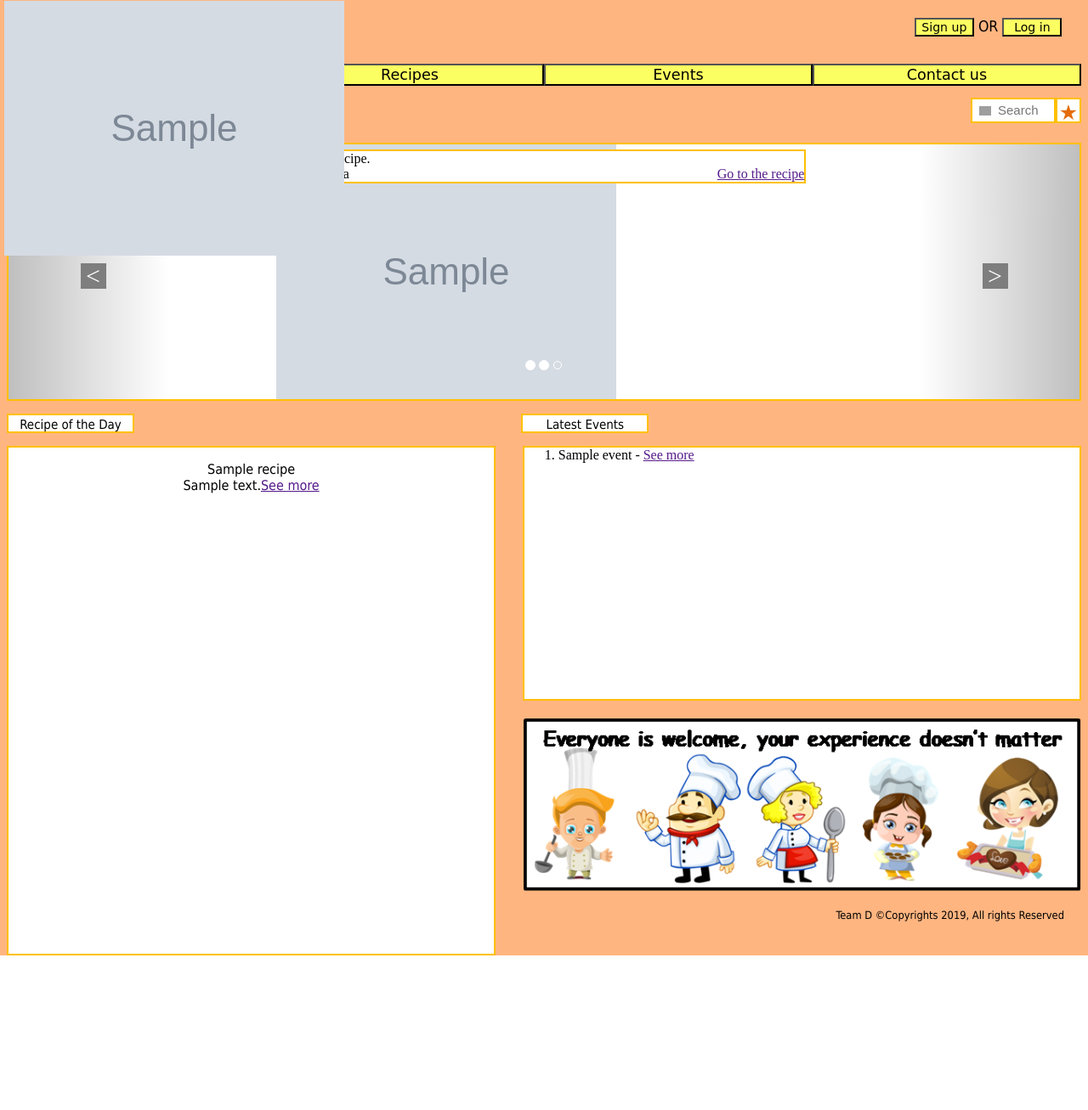
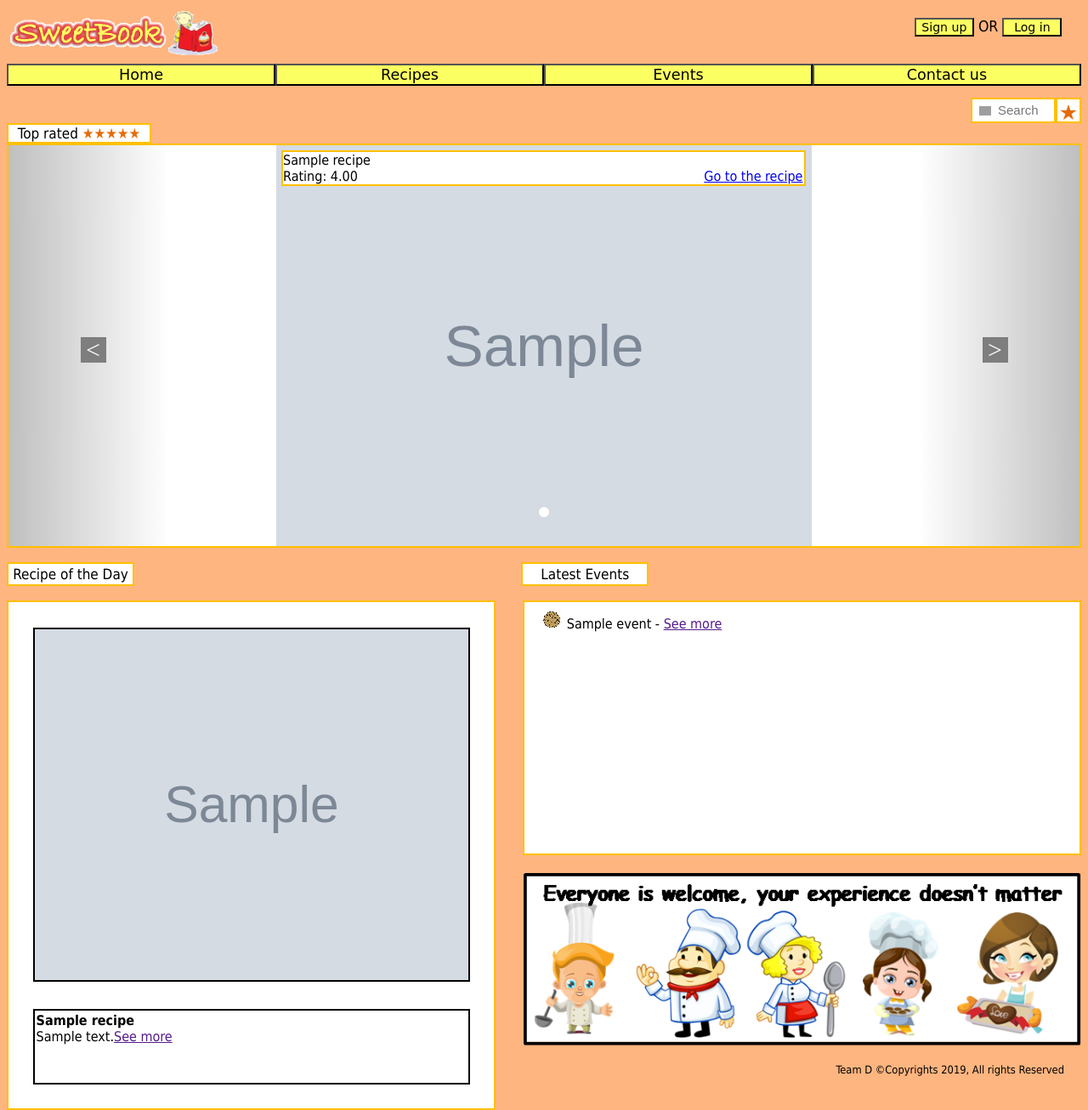
Before and after one commit to princesszet/sweetbook_project, a Django app: page / in a window 1280 px wide. Shown: the whole page at 85% size. Before the commit the page ends 1125 px from the top, so only its background shows below. Run offline with Django 3.2, Linux system fonts and the light colour scheme; tables that the repository leaves empty hold one stand-in row (values such as "Sample post"); grey boxes marked "Sample" are stand-in pictures; some libraries are stand-ins or nearby versions; grey boxes are pictures that could not be loaded.

Commit message:
Corrected some errors in templates home.html

```diff
--- a/sweetbook_project/static/css/home.css
+++ b/sweetbook_project/static/css/home.css
@@ -30,11 +30,11 @@ input{
 
 #topratedhead{
 	clear: both;
-	width: 150px;
-	height: 23px;
+	width: 170px;
+	height: auto;
 	border: 2px solid #ffc000;
 	background-color: white;
-	font-size: 15px;
+	font-size: 17px;
 	text-align: center;
 	margin: 0px;
 }
@@ -55,11 +55,13 @@ input{
 	margin-left: 25%;
 }
 
-.bs-example {
-	margin: 2%;
+.item-image{
+	height: 100%;
+	width: 100%;
 }
 
 .item-text{
+	font-family: Tahoma, Geneva, sans-serif;
 	border: 2px solid #ffc000;
 	background-color: #fff;
 	width:98%;
@@ -71,6 +73,7 @@ input{
 
 .item-text span{
 	float: right;
+	margin-right: 2px;
 }
 
 .glyphicon{
@@ -84,11 +87,11 @@ input{
 }
 
 #headers p{
-	height: 23px;
+	height: auto;
 	width: 150px;
 	border: 2px solid #ffc000;
 	background-color: white;
-	font-size: 15px;
+	font-size: 17px;
 	padding: 2px;
 	text-align: center;
 }
@@ -103,6 +106,7 @@ input{
 }
 
 #recipeofday{
+	position: relative;
 	height: 600px;
 	width: 45.5%;
 	border: 2px solid #ffc000;
@@ -113,11 +117,24 @@ input{
 
 #recipeofday img{
 	position: absolute;
-	top: 1px;
-	left: 5px;
+	border: 2px solid #000;
+	top: 5%;
+	left: 5%;
+	height: 70%;
+	width: 90%;
 }
 
 #recipeofday p{
+	border: 2px solid #000;
+	position: absolute;
+	padding: 2px;
+	bottom: 2%;
+	left: 5%;
+	width: 90%;
+	height: 15%;
+}
+
+#no-recipe{
 	text-align: center;
 }
 
@@ -128,6 +145,14 @@ input{
 	float: right;
 	border: 2px solid #ffc000;
 	background-color: white;
+	font-family: Tahoma, Geneva, sans-serif;
+	padding: 10px;
+}
+
+#latestevents li{
+	list-style: url("/static/images/bullet.jpg");
+
+
 }
 
 #latestevents p{
--- a/sweetbook_project/sweetbook/models.py
+++ b/sweetbook_project/sweetbook/models.py
@@ -44,6 +44,10 @@ class Recipe(models.Model):
     difficulty = models.CharField(max_length=10, default ="medium")
     last_modified = models.DateTimeField(default = timezone.now())
 
+    def save(self, *args, **kwargs):
+        self.slug = slugify(self.name)
+        super(Recipe, self).save(*args, **kwargs)
+
     def __str__(self):
         return self.name
 
--- a/sweetbook_project/templates/sweetbook/base.html
+++ b/sweetbook_project/templates/sweetbook/base.html
@@ -5,7 +5,7 @@
 	<head lang="en">
 		<meta charset="utf-8"/>
 		<link href = "{% static 'images/icon.jpg' %}" rel="icon" type="image/jpg">
-		<link rel="stylesheet" type="text/css" href="{% static 'css/base.css/' %}">
+		<link rel="stylesheet" type="text/css" href="{% static 'css/base.css' %}">
 		{% block style_block %}
 		{% endblock %}
 		<title>
--- a/sweetbook_project/templates/sweetbook/home.html
+++ b/sweetbook_project/templates/sweetbook/home.html
@@ -2,8 +2,8 @@
 {% load staticfiles %}
 
 {% block style_block %}
-	<link rel="stylesheet" type="text/css" href="{% static 'css/bootstrap.min.css/' %}">
-	<link rel="stylesheet" type="text/css" href="{% static 'css/home.css/' %}">
+	<link rel="stylesheet" type="text/css" href="{% static 'css/bootstrap.min.css' %}">
+	<link rel="stylesheet" type="text/css" href="{% static 'css/home.css' %}">
 {% endblock %}
 
 {% block body_block %}
@@ -23,12 +23,12 @@
     	{% if toprated %}
 	        <!-- Carousel indicators -->
 	        <ol class="carousel-indicators">
-	        	<li data-target="#myCarousel" data-slide-to="0" class="active"></li>
 	        	{% for recipe in toprated %}
 	        		{% if forloop.first %}
 	        			<li data-target="#myCarousel" data-slide-to="0" class="active"></li>
+	        		{% else %}
+	        			<li data-target="#myCarousel" data-slide-to="{{forloop.counter0}}"></li>
 	        		{% endif %}
-	            	<li data-target="#myCarousel" data-slide-to="{{forloop.counter0}}"></li>
 	            {% endfor %}
 	        </ol>
 	        <!-- Wrapper for carousel items -->
@@ -37,14 +37,15 @@
 	        	{% for recipe in toprated %}
 	        		{% if forloop.first %}
 	        			<div class="item active">
-							<div class="item-text">Name of recipe.<br>Rating: bala<span><a href="">Go to the recipe</a></span></div>
-							<img src="{{MEDIA_URL}}{{recipe.picture}}" alt="{{picture.name}}">
+							<div class="item-text">{{recipe.name}}<br>Rating: {{recipe.rating}}<span><a href="/sweetbook/recipes/{{recipe.recipe_slug}}">Go to the recipe</a></span></div>
+							<img class="item-image" src="{{MEDIA_URL}}{{recipe.picture}}" alt="{{recipe.name}}" onerror="this.onerror=null;this.src='{% static 'images/default.jpg' %}';">
+						</div>
+					{% else %}
+						<div class="item">
+							<div class="item-text">{{recipe.name}}<br>Rating: {{recipe.rating}}<span><a href="/sweetbook/recipes/{{recipe.recipe_slug}}">Go to the recipe</a></span></div>
+							<img class="item-image" src="{{MEDIA_URL}}{{recipe.picture}}" alt="{{recipe.name}}" onerror="this.onerror=null;this.src='{% static 'images/default.jpg' %}';">
 						</div>
 	        		{% endif %}
-					<div class="item">
-							<div class="item-text">Name of recipe.<br>Rating: bala<span><a href="">Go to the recipe</a></span></div>
-							<img src="{{MEDIA_URL}}{{recipe.picture}}" alt="{{picture.name}}">
-					</div>
 				{% endfor %}
 	        </div>
 	        <!-- carousel-inner -->
@@ -73,21 +74,21 @@
 		<!--Recipe of the day-->
 		<div id="recipeofday">
 			{% if recipeofday %}
-				<img src="{{MEDIA_URL}}{{recipeofday.picture}}" alt="{{recipeofday.name}}">
-				<p>{{recipeofday.name}}<br/>{{recipeofday.description | truncatechars:20}}<a href="">See more</a></p>
+				<img src="{{MEDIA_URL}}{{recipeofday.picture}}" alt="{{recipeofday.name}}" onerror="this.onerror=null;this.src='{% static 'images/default.jpg' %}';">
+				<p><b>{{recipeofday.name}}</b><br/>{{recipeofday.description | truncatechars:220}}<a href="">See more</a></p>
 			{% else %}
-				<p>No recipe of the day.</p>
+				<p id="no-recipe">No recipe of the day.</p>
 			{% endif %}
 		</div>
 
 		<!--Latest events-->
 		<div id="latestevents">
 			{% if latestevents %}
-				<ol>
+				<ul>
 				{%for event in latestevents %}
 					<li>{{event.name}} - <a href="">See more</a></li>
 				{% endfor %}
-				</ol>
+				</ul>
 			{% else %}
 				<p>No latest events to be shown.</p>
 			{% endif %}
--- a/sweetbook_project/templates/sweetbook/myaccount.html
+++ b/sweetbook_project/templates/sweetbook/myaccount.html
@@ -2,7 +2,7 @@
 {% load staticfiles %}
 
 {% block style_block %}
-	<link rel="stylesheet" type="text/css" href="{% static 'css/myaccount.css/' %}">
+	<link rel="stylesheet" type="text/css" href="{% static 'css/myaccount.css' %}">
 {% endblock %}
 
 {% block body_block %}
```
Also changed, not shown: sweetbook_project/static/images/bullet.jpg (added), sweetbook_project/static/images/default.jpg (added).
